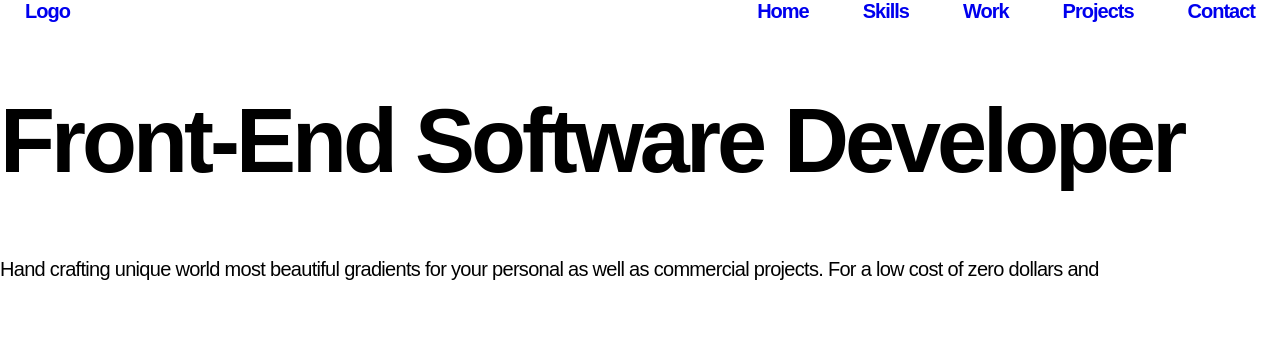
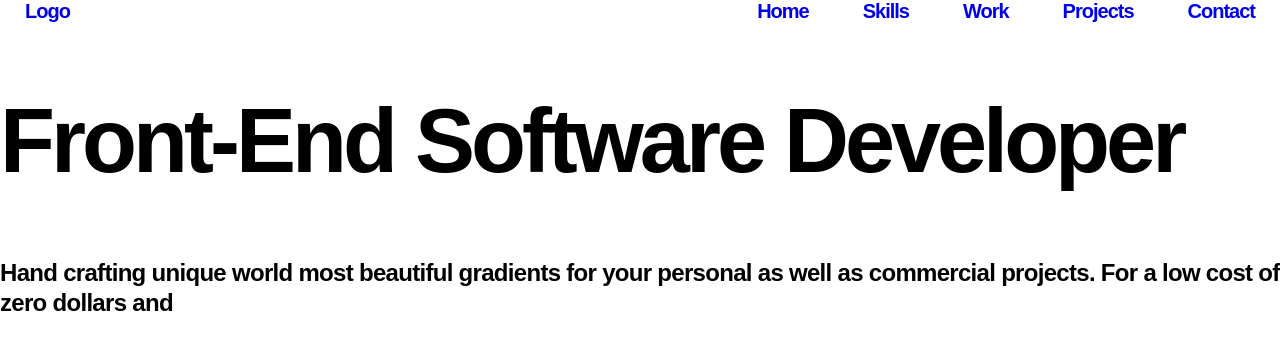
Before and after one commit to RyanWirth/portfolio, a Svelte app: page / in a window 1280 px wide. Shown: the top 350 px of the page. Built offline with nearby package versions, Linux system fonts and the light colour scheme; a web font is replaced by a local one.

Commit message:
Antialias fonts

```diff
--- a/public/global.css
+++ b/public/global.css
@@ -41,6 +41,12 @@ p {
   letter-spacing: -0.7px;
 }
 
+* {
+  -webkit-font-smoothing: antialiased;
+  -moz-osx-font-smoothing: grayscale;
+  text-rendering: optimizeLegibility;
+}
+
 @font-face {
   font-family: "Poppins";
   src: url(poppins-bold.woff2) format("woff2"),
--- a/src/components/Hero.svelte
+++ b/src/components/Hero.svelte
@@ -1,3 +1,11 @@
+<style type="text/scss">
+  p {
+    font-size: 24px;
+    font-weight: 600;
+    line-height: 1.25em;
+  }
+</style>
+
 <section>
   <div>
     <h1>Front-End Software Developer</h1>
```
